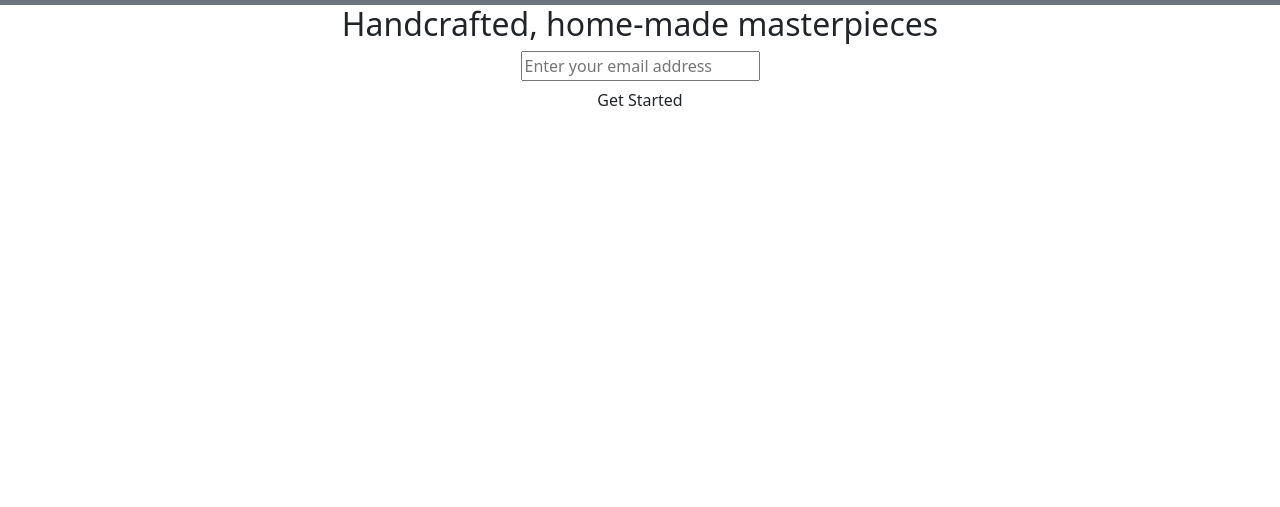
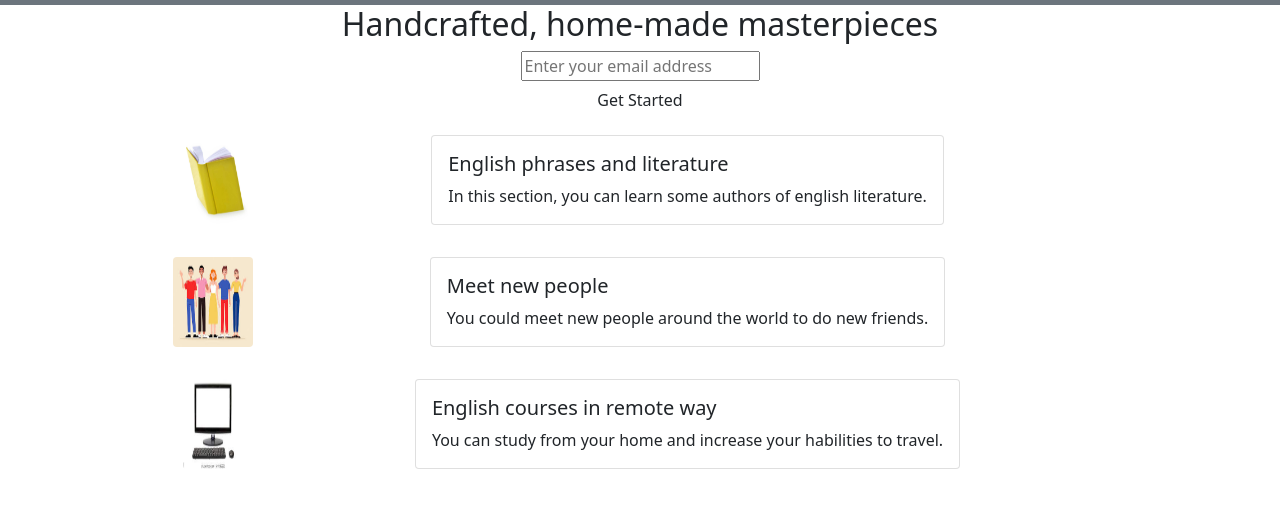
Before and after one commit to J2ZROMERO/microverse_trial, a plain HTML site: page index.html in a window 1280 px wide. Shown: the part 107-614 px from the top of the page. Drawn offline with Linux system fonts and the light colour scheme.

Commit message:
products

```diff
--- a/index.html
+++ b/index.html
@@ -38,6 +38,8 @@
               </div>
             </div>
           </nav>
+    </header>
+     <main>
       <div class="container">
         <section id="hero" class="text-center" >
         <h2> Handcrafted, home-made masterpieces</h2>
@@ -48,12 +50,46 @@
         </div>
         </form>
         </section>
-
+        <section class="row">
+          <div class="col-sm-6 col-md-3 my-3 d-flex justify-content-center">
+            <img src="../img/book.jpg" class="rounded float-start" alt="Books image" width="70">
           </div>
-
-
-    </header>
-     <main>
+          <div class="col-sm-6 col-md-7 my-3 d-flex justify-content-center">
+            <div class="card">
+              <div class="card-body">
+                <h5 class="card-title">English phrases and literature</h5>
+                <p class="card-text">In this section, you can learn some authors of english literature.</p>
+              </div>
+            </div>
+          </div>
+        </section>
+        <section class="row">
+          <div class="col-sm-6 col-md-3 my-3 d-flex justify-content-center">
+            <img src="../img/people.jpeg" class="rounded float-start" alt="Books image" width="80">
+          </div>
+          <div class="col-sm-6 col-md-7 my-3 d-flex justify-content-center">
+            <div class="card">
+              <div class="card-body">
+                <h5 class="card-title">Meet new people</h5>
+                <p class="card-text">You could meet new people around the world to do new friends.</p>
+              </div>
+            </div>
+          </div>
+        </section>
+        <section class="row">
+          <div class="col-sm-6 col-md-3 my-3 d-flex justify-content-center">
+            <img src="../img/comp.jpeg" class="rounded float-start" alt="Books image" width="60">
+          </div>
+          <div class="col-sm-6 col-md-7 my-3 d-flex justify-content-center">
+            <div class="card">
+              <div class="card-body">
+                <h5 class="card-title">English courses in remote way</h5>
+                <p class="card-text">You can study from your home and increase your habilities to travel.</p>
+              </div>
+            </div>
+          </div>
+        </section>
+        </div>
 
      </main>
      <footer>
```
Also changed, not shown: img/book.jpg (added), img/comp.jpeg (added), img/people.jpeg (added). Lines whose indentation alone changed are shown as unchanged.
